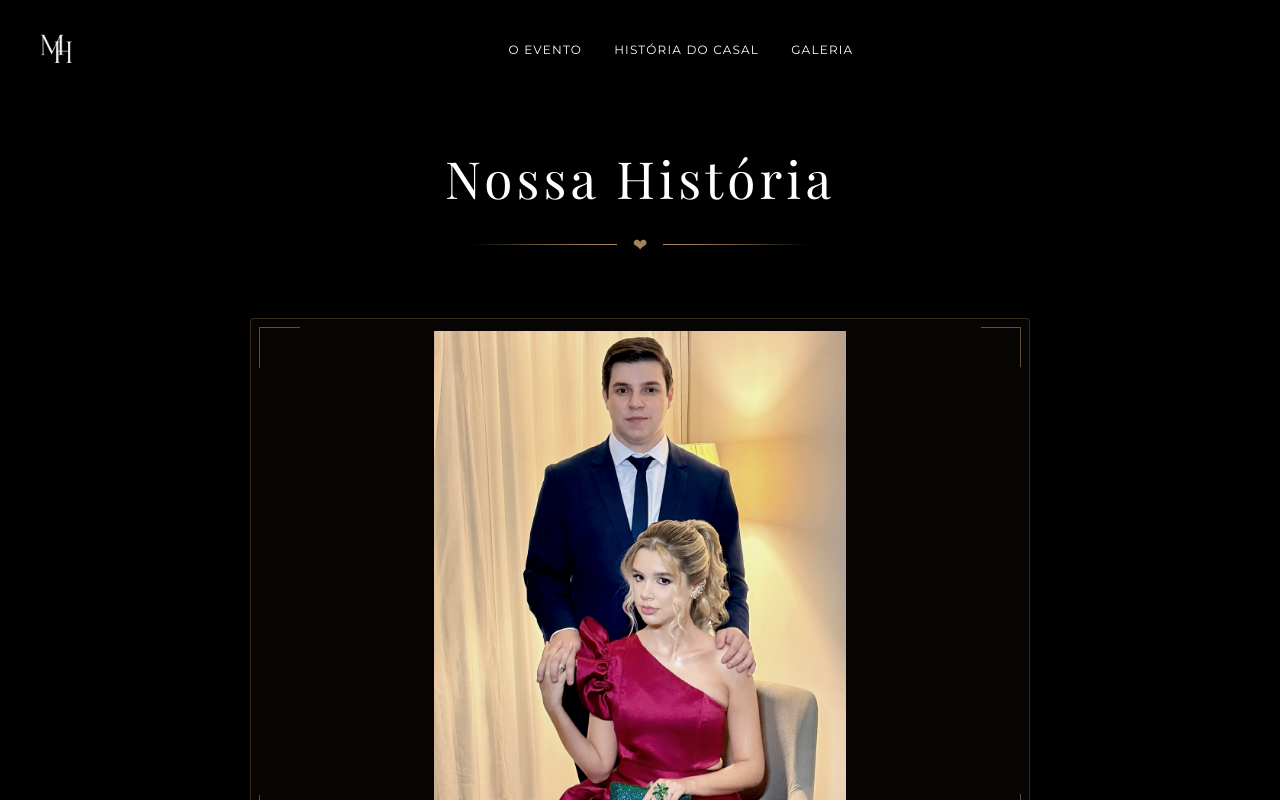
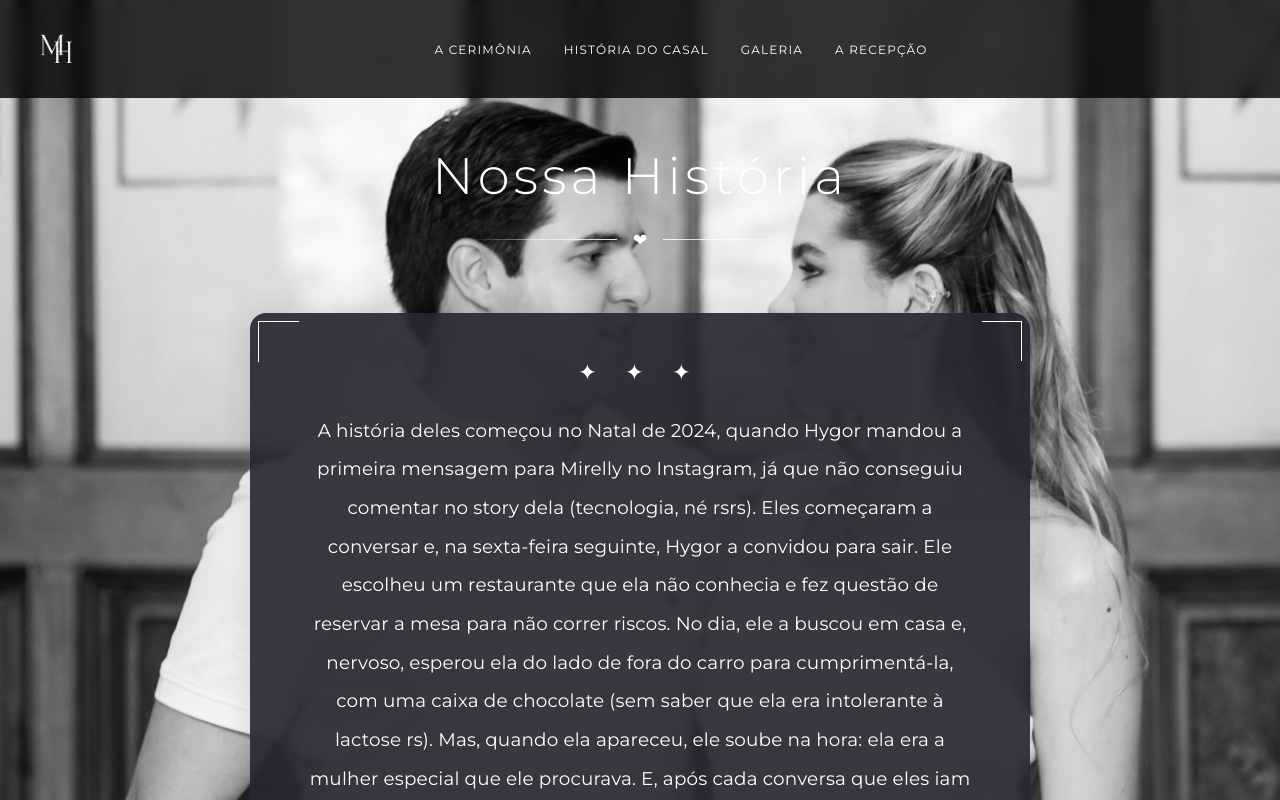
Before and after one commit to HygorM10/wedding-mirelly-hygor-app, a Next.js app: page /historia in a window 1280 px wide. Shown: the top 800 px of the page. Built offline with nearby package versions, Linux system fonts and the light colour scheme.

Commit message:
feat(historia): update styles and remove image frame
* Change background to a new image for the historia page
* Update font styles for better readability
* Remove unnecessary image frame component
* Adjust layout styles for improved design

```diff
--- /dev/null
+++ b/src/app/cerimonia/page.tsx
@@ -0,0 +1,5 @@
+import { notFound } from 'next/navigation';
+
+export default function Cerimonia() {
+  notFound();
+}
--- a/src/app/historia/page.module.css
+++ b/src/app/historia/page.module.css
@@ -1,13 +1,16 @@
 .page {
   min-height: 100vh;
-  background: #000;
+  background: url('/nossa-01.jpeg') center/cover no-repeat;
   padding-top: 80px;
+  position: relative;
 }
 
 .main {
   max-width: 1100px;
   margin: 0 auto;
   padding: 4rem 2rem 6rem;
+  position: relative;
+  z-index: 2;
 }
 
 .titleSection {
@@ -16,9 +19,9 @@
 }
 
 .title {
-  font-family: var(--font-playfair);
+  font-family: var(--font-montserrat);
   font-size: 3.2rem;
-  font-weight: 400;
+  font-weight: 300;
   letter-spacing: 0.08em;
   color: #fff;
   margin-bottom: 1.5rem;
@@ -39,79 +42,33 @@
   background: linear-gradient(
     90deg,
     transparent,
-    rgba(193, 154, 107, 0.6),
-    rgba(193, 154, 107, 0.9)
+    rgba(255,255,255,0.6),
+    rgba(255,255,255,0.9)
   );
 }
 
 .separatorLine:last-child {
   background: linear-gradient(
     90deg,
-    rgba(193, 154, 107, 0.9),
-    rgba(193, 154, 107, 0.6),
+    rgba(255,255,255,0.9),
+    rgba(255,255,255,0.6),
     transparent
   );
 }
 
 .separatorIcon {
   font-size: 1.1rem;
-  color: rgba(193, 154, 107, 0.85);
+  color: #fff;
   line-height: 1;
 }
 
-.imageWrapper {
-  position: relative;
-  width: 100%;
-  margin: 0;
-  margin: 0 auto;
-  min-height: 500px;
-  border-radius: 6px;
-  overflow: hidden;
-  display: flex;
-  align-items: center;
-  justify-content: center;
-}
-
-/* Moldura externa decorativa */
-.imageFrame {
-  position: relative;
-  max-width: 780px;
-  margin: 0 auto 4rem;
-  padding: 12px;
-  border: 1px solid rgba(193, 154, 107, 0.25);
-  border-radius: 4px;
-  background: rgba(193, 154, 107, 0.03);
-}
-
-.imageFrame::before,
-.imageFrame::after {
-  content: '';
-  position: absolute;
-  width: 40px;
-  height: 40px;
-  border-color: rgba(193, 154, 107, 0.5);
-  border-style: solid;
-  pointer-events: none;
-}
-
-.imageFrame::before {
-  top: 8px;
-  left: 8px;
-  border-width: 1px 0 0 1px;
-}
-
-.imageFrame::after {
-  bottom: 8px;
-  right: 8px;
-  border-width: 0 1px 1px 0;
-}
 
 .cornerTopRight,
 .cornerBottomLeft {
   position: absolute;
   width: 40px;
   height: 40px;
-  border-color: rgba(193, 154, 107, 0.5);
+  border-color: rgba(53, 52, 52, 0.85);
   border-style: solid;
   pointer-events: none;
 }
@@ -144,9 +101,11 @@
   max-width: 780px;
   margin: 0 auto;
   padding: 3rem 3.5rem;
-  border: 1px solid rgba(193, 154, 107, 0.25);
-  border-radius: 4px;
-  background: rgba(193, 154, 107, 0.03);
+  border-radius: 16px;
+  background: rgba(40, 40, 48, 0.92);
+  box-shadow: 0 4px 32px 0 rgba(0,0,0,0.12);
+  border: none;
+  backdrop-filter: blur(2px);
 }
 
  .storyFrame::before,
@@ -155,7 +114,7 @@
    position: absolute;
    width: 40px;
    height: 40px;
-  border-color: rgba(193, 154, 107, 0.5);
+   border-color: #fff;
    border-style: solid;
    pointer-events: none;
 }
@@ -177,18 +136,30 @@
   position: absolute;
   width: 40px;
   height: 40px;
-  border-color: rgba(193, 154, 107, 0.5);
+  border-color: rgba(53, 52, 52, 0.85);
   border-style: solid;
   pointer-events: none;
 }
 
  .storyCornerTopRight {
+   position: absolute;
+   width: 40px;
+   height: 40px;
+   border-color: #fff;
+   border-style: solid;
+   pointer-events: none;
    top: 8px;
    right: 8px;
    border-width: 1px 1px 0 0;
  }
 
  .storyCornerBottomLeft {
+   position: absolute;
+   width: 40px;
+   height: 40px;
+   border-color: #fff;
+   border-style: solid;
+   pointer-events: none;
    bottom: 8px;
    left: 8px;
    border-width: 0 0 1px 1px;
@@ -198,24 +169,24 @@
   text-align: center;
   margin-bottom: 1.8rem;
   font-size: 1.4rem;
-  color: rgba(193, 154, 107, 0.6);
+  color: #fff;
   letter-spacing: 0.5em;
   line-height: 1;
 }
 
 .storyText {
   font-family: var(--font-montserrat);
-  font-size: 1.05rem;
-  font-weight: 300;
-  line-height: 2;
+  font-size: 1.15rem;
+  font-weight: 400;
+  line-height: 2.1;
   text-align: center;
   letter-spacing: 0.01em;
+  color: #fff;
 }
 
 .storyText p {
   margin-bottom: 1.5rem;
 }
-
 .storyText p:last-child {
   margin-bottom: 0;
 }
@@ -224,7 +195,7 @@
   text-align: center;
   margin-top: 1.8rem;
   font-size: 1.4rem;
-  color: rgba(193, 154, 107, 0.6);
+  color: #fff;
   letter-spacing: 0.5em;
   line-height: 1;
 }
@@ -240,11 +211,14 @@
 
   .storyFrame {
     padding: 2rem 1.5rem;
+    border-radius: 12px;
+    background: rgba(40, 40, 48, 0.92);
   }
 
   .storyText {
-    font-size: 0.95rem;
+    font-size: 1rem;
     line-height: 1.9;
+    color: #fff;
   }
 
   .imageFrame {
@@ -295,10 +269,13 @@
 
   .storyFrame {
     padding: 1.5rem 1.2rem;
+    border-radius: 8px;
+    background: rgba(40, 40, 48, 0.92);
   }
 
   .storyText {
-    font-size: 0.88rem;
+    font-size: 0.92rem;
+    color: #fff;
   }
 
   .separator {
--- a/src/app/historia/page.tsx
+++ b/src/app/historia/page.tsx
@@ -17,21 +17,6 @@ export default function Historia() {
               <span className={styles.separatorLine} />
             </div>
           </section>
-
-          <div className={styles.imageFrame}>
-            <span className={styles.cornerTopRight} />
-            <span className={styles.cornerBottomLeft} />
-            <div className={styles.imageWrapper}>
-              <Image
-                className={styles.image}
-                src="/nossa-01.jpeg"
-                alt="Mirelly e Hygor - Nossa História"
-                fill
-                sizes="(max-width: 768px) 100vw, 720px"
-                priority
-              />
-            </div>
-          </div>
 
           <div className={styles.storyFrame}>
             <span className={styles.storyCornerTopRight} />
--- a/src/app/evento/page.tsx
+++ b/src/app/recepcao/page.tsx
@@ -1,5 +1,5 @@
 import { notFound } from 'next/navigation';
 
-export default function Evento() {
+export default function Recepcao() {
   notFound();
 }
--- a/src/components/Header.tsx
+++ b/src/components/Header.tsx
@@ -31,8 +31,8 @@ export default function Header() {
         </Link>
 
         <nav className={styles.nav}>
-          <Link href="/evento" className={styles.navLink}>
-            O EVENTO
+          <Link href="/cerimonia" className={styles.navLink}>
+            A CERIMÔNIA
           </Link>
           {/* <Link href="#lista-presentes" className={styles.navLink}>
             LISTA DE PRESENTES
@@ -42,6 +42,9 @@ export default function Header() {
           </Link>
           <Link href="/galeria" className={styles.navLink}>
             GALERIA
+          </Link>
+          <Link href="/recepcao" className={styles.navLink}>
+            A RECEPÇÃO
           </Link>
           {/* <Link href="#galeria" className={styles.navLink}>
             CONFIRMAR PRESENÇA
@@ -60,8 +63,11 @@ export default function Header() {
 
         <div className={`${styles.mobileMenu} ${isMenuOpen ? styles.mobileMenuOpen : ''}`}>
           <nav className={styles.mobileNav}>
-            <Link href="/evento" className={styles.mobileNavLink} onClick={closeMenu}>
-              O EVENTO
+            <Link href="/" className={styles.mobileNavLink} onClick={closeMenu}>
+              INÍCIO
+            </Link>
+            <Link href="/cerimonia" className={styles.mobileNavLink} onClick={closeMenu}>
+              A CERIMÔNIA
             </Link>
             <Link href="/historia" className={styles.mobileNavLink} onClick={closeMenu}>
               HISTÓRIA DO CASAL
@@ -69,9 +75,11 @@ export default function Header() {
             <Link href="/galeria" className={styles.mobileNavLink} onClick={closeMenu}>
               GALERIA
             </Link>
+            <Link href="/recepcao" className={styles.mobileNavLink} onClick={closeMenu}>
+              A RECEPÇÃO
+            </Link>
           </nav>
         </div>
-
         {/* <Link href="#confirmar-presenca" className={styles.ctaButton}>
           PRESENÇA
         </Link> */}
```
Also changed, not shown: src/app/page.module.css (+13 -0 lines), public/nossa-01.jpeg. Lines whose indentation alone changed are shown as unchanged.
